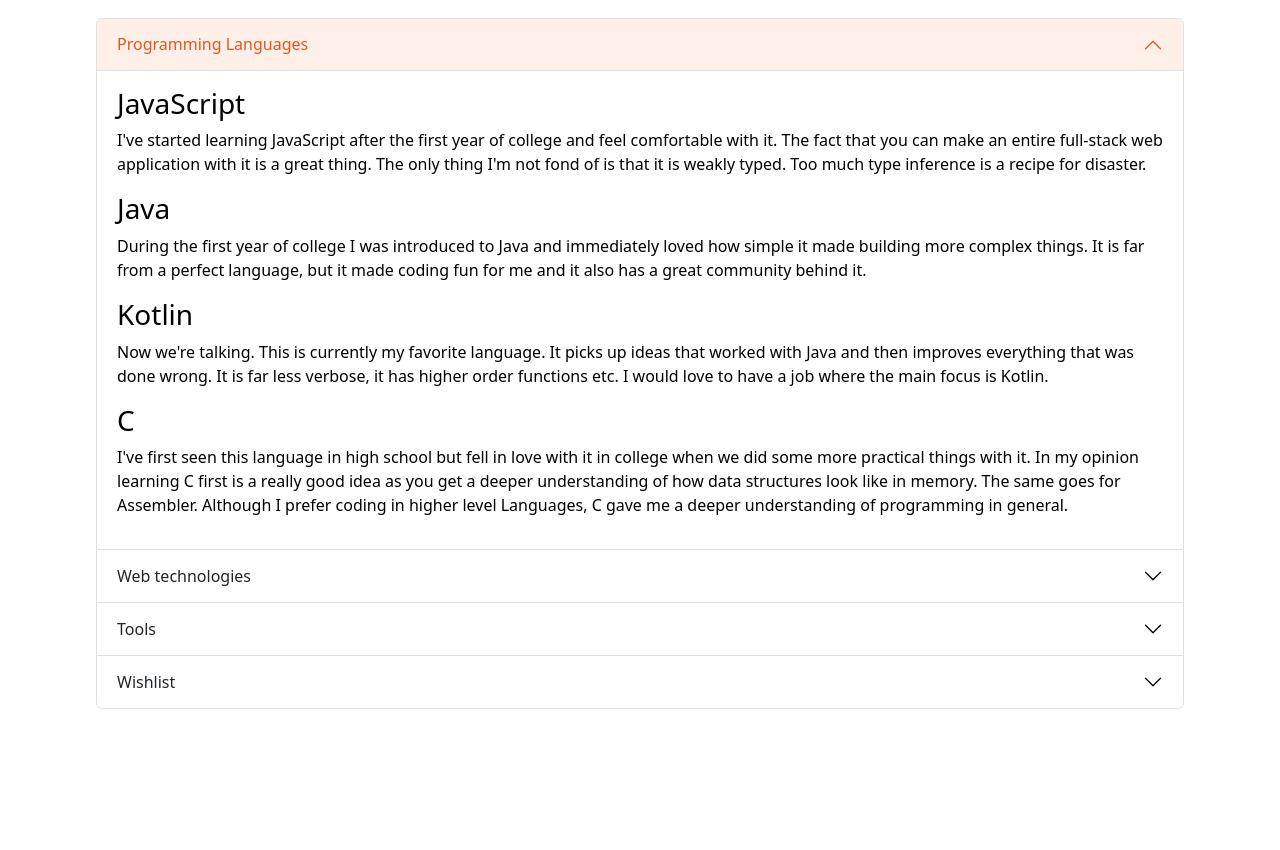
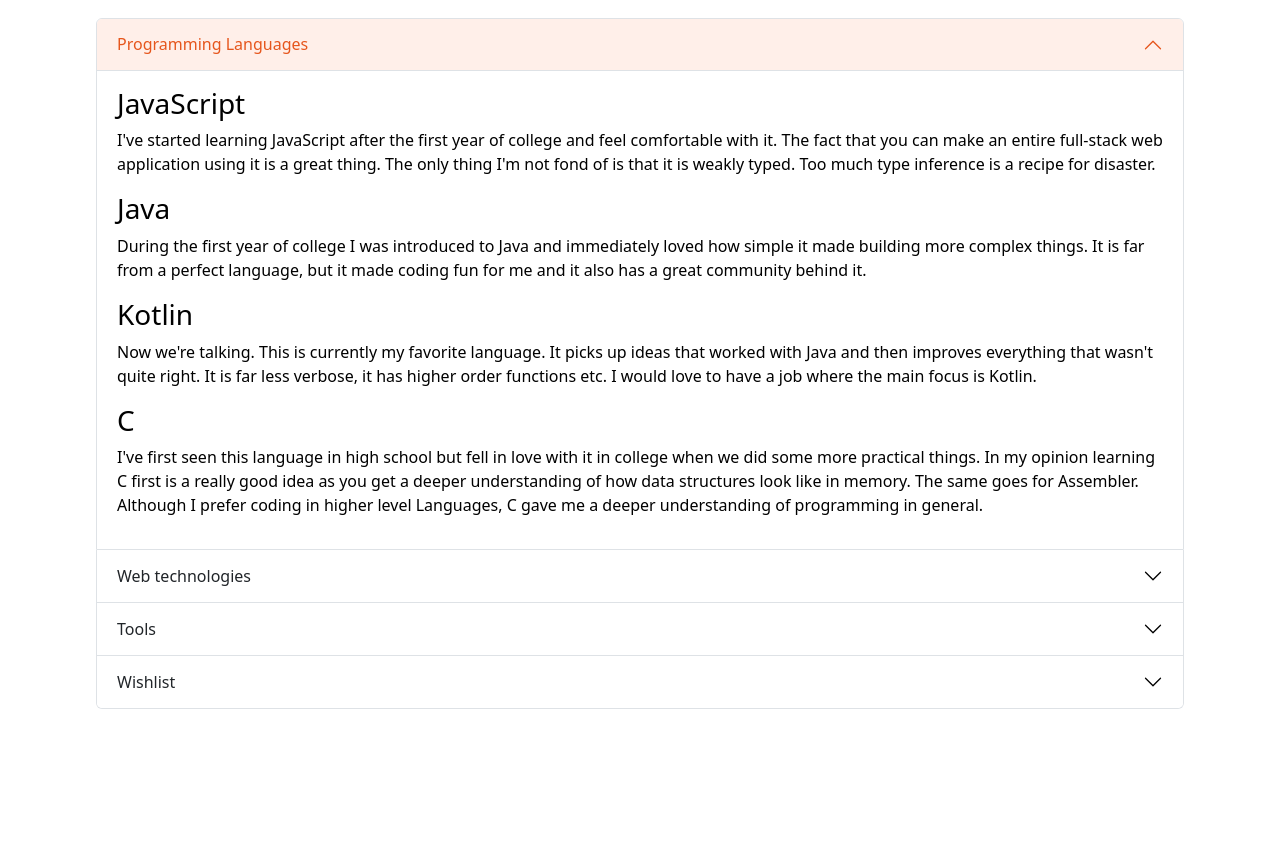
Before and after one commit to franBelac/franBelac.github.io, a website: page index.html in a window 1280 px wide. Shown: the part 960-1810 px from the top of the page. Drawn offline with nearby package versions, Linux system fonts and the light colour scheme.

Commit message:
text changes

```diff
--- a/index.html
+++ b/index.html
@@ -161,7 +161,7 @@
               <p>
                 I've started learning JavaScript after the first year of college
                 and feel comfortable with it. The fact that you can make an
-                entire full-stack web application with it is a great thing. The
+                entire full-stack web application using it is a great thing. The
                 only thing I'm not fond of is that it is weakly typed. Too much
                 type inference is a recipe for disaster.
               </p>
@@ -176,19 +176,19 @@
               <p>
                 Now we're talking. This is currently my favorite language. It
                 picks up ideas that worked with Java and then improves
-                everything that was done wrong. It is far less verbose, it has
-                higher order functions etc. I would love to have a job where the
-                main focus is Kotlin.
+                everything that wasn't quite right. It is far less verbose, it
+                has higher order functions etc. I would love to have a job where
+                the main focus is Kotlin.
               </p>
               <h3>C</h3>
               <p>
                 I've first seen this language in high school but fell in love
-                with it in college when we did some more practical things with
-                it. In my opinion learning C first is a really good idea as you
-                get a deeper understanding of how data structures look like in
-                memory. The same goes for Assembler. Although I prefer coding in
-                higher level Languages, C gave me a deeper understanding of
-                programming in general.
+                with it in college when we did some more practical things. In my
+                opinion learning C first is a really good idea as you get a
+                deeper understanding of how data structures look like in memory.
+                The same goes for Assembler. Although I prefer coding in higher
+                level Languages, C gave me a deeper understanding of programming
+                in general.
               </p>
             </div>
           </div>
@@ -227,7 +227,7 @@
               </p>
               <h3>Spring Boot</h3>
               <p>
-                I've started learning Spring Boot in Infinum Academy. Building
+                I've started learning Spring Boot at Infinum Academy. Building
                 web services in Spring is quite enjoyable, the dependency
                 injection and auto wiring aspects remind me of playing with Lego
                 bricks. In my opinion the strictness of Java really comes into
@@ -237,12 +237,12 @@
               <p>
                 I was taught Postgres in college, and while I don't have nearly
                 enough experience with databases in general, I can't find
-                complaints regarding Postgres. It just works. I'm a big fan
+                complaints regarding Postgres. It just works. I'm a big fan of
                 relational databases.
               </p>
               <h3>MongoDB</h3>
               <p>
-                MongoDB was my introduction to NoSQL and I've gotta say, it is
+                MongoDB was my introduction to NoSQL and I've gotta say, it's
                 pretty great for some use cases. Both Postgres and Mongo have
                 pretty good APIs for Java and JavaScript and make working with
                 databases quite easy to understand.
@@ -254,8 +254,8 @@
                 technologies like CSS are not my strong point. Sass makes it a
                 lot better though, but most of all I just like to use Bootstrap.
                 I will say this though. I've had to use some CSS during an
-                internship, and after a couple of days it actually starts making
-                perfect sense. Still, I'll avoid it in the future.
+                internship, and after a couple of days it actually started
+                making perfect sense. Still, I'll avoid it in the future.
               </p>
             </div>
           </div>
@@ -292,7 +292,7 @@
               <p>
                 This is just a really good piece of software. Definitely my
                 repository of choice. Whether I have basic repository needs, or
-                hosting with GitHub pages, it is always a pleasant experience.
+                hosting with GitHub Pages, it is always a pleasant experience.
               </p>
               <h3>Visual Studio Code</h3>
               <p>
```
